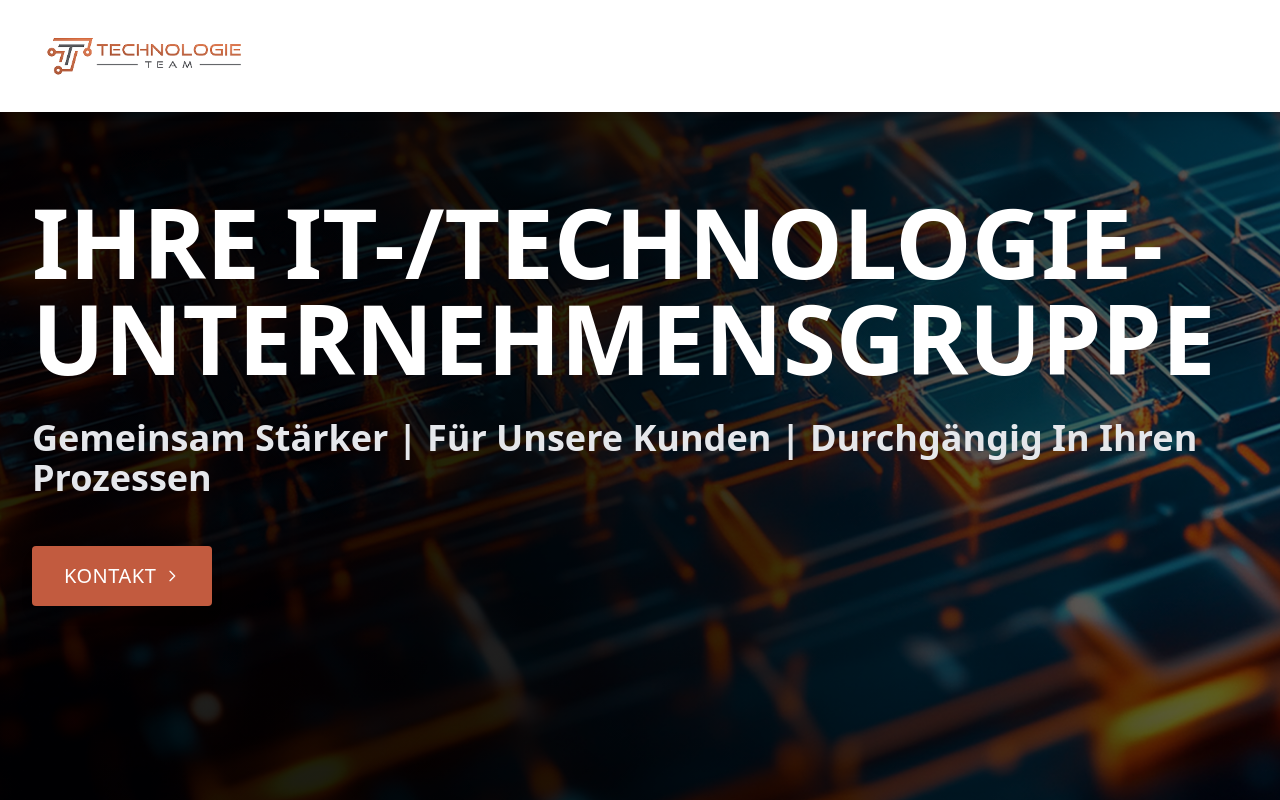
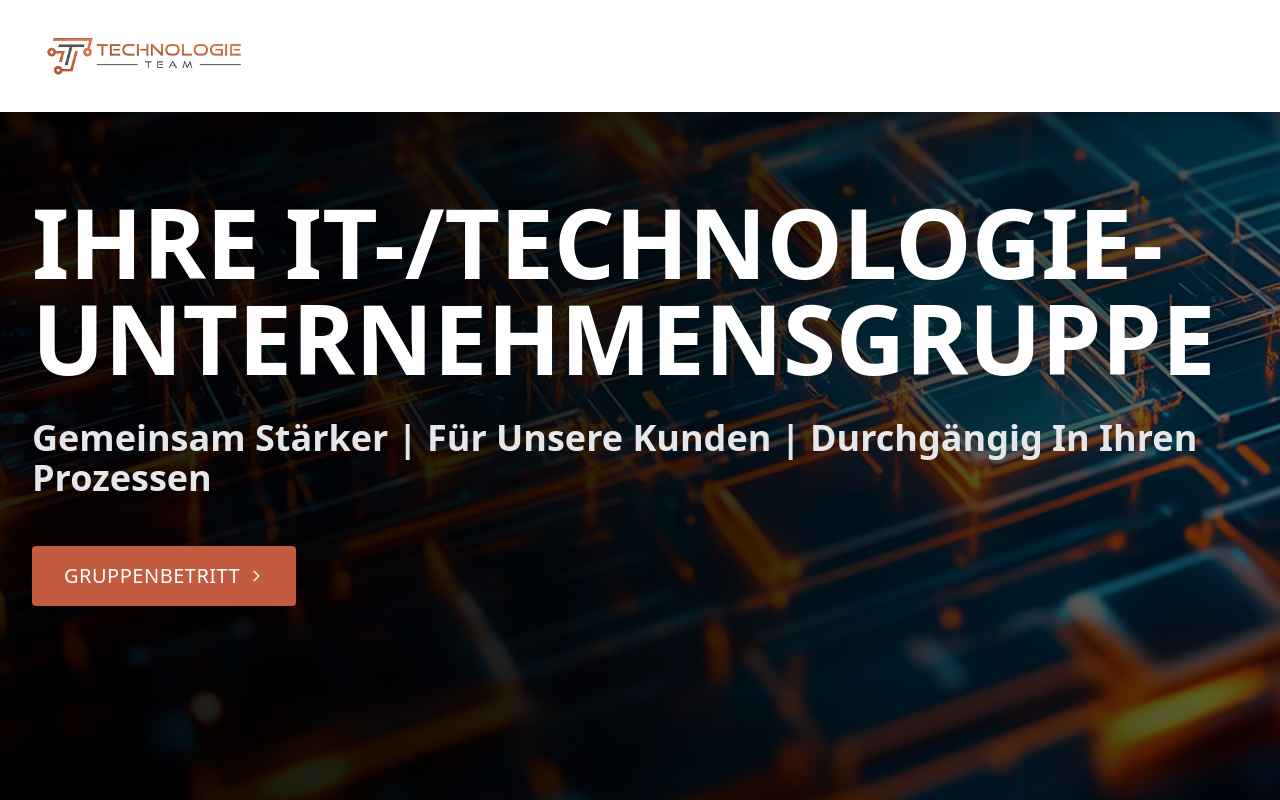
Before and after one commit to damjan1996/TechnologieTeamSite, a React (Vite) app: page / in a window 1280 px wide. Shown: the top 800 px of the page. Built offline with nearby package versions, Linux system fonts and the light colour scheme.

Commit message:
Fix - 15.05.2025

```diff
--- a/src/components/GroupValue.tsx
+++ b/src/components/GroupValue.tsx
@@ -45,7 +45,7 @@ const valueItems = [
   },
   {
     icon: Link2,
-    title: 'Gruppenzugehörigkeit',
+    title: 'Zugehörigkeit',
     description: 'Mehr aus den einzelnen Möglichkeiten rausholen und gemeinsam bessere Lösungen und Entwicklungen schaffen.'
   },
   {
--- a/src/components/Hero.tsx
+++ b/src/components/Hero.tsx
@@ -50,17 +50,17 @@ export default function Hero() {
                         </p>
                         <div className="section-enter section-enter-active delay-300 flex flex-col sm:flex-row sm:items-center gap-4">
                             <a
-                                href="mailto:kontakt@technologie.team?subject=Gruppenbeitritt%20anfragen"
+                                href="mailto:kontakt@technologie.team?subject=Webkontaktanfrage"
                                 className="group relative font-outfit inline-flex items-center justify-center
                                          overflow-hidden rounded bg-[#C25B3F] px-6 sm:px-8 py-3 sm:py-4
                                          text-base sm:text-lg md:text-xl font-medium uppercase tracking-wide
                                          text-white w-full sm:w-auto shadow-lg
                                          transition-all duration-300 ease-out
                                          hover:bg-[#A34832]"
-                                onClick={(e) => handleMailtoClick(e, "mailto:kontakt@technologie.team?subject=Gruppenbeitritt%20anfragen")}
+                                onClick={(e) => handleMailtoClick(e, "mailto:kontakt@technologie.team?subject=Webkontaktanfrage")}
                             >
                                 <span className="flex items-center gap-2">
-                                    Kontakt
+                                    Gruppenbetritt
                                     <svg
                                         className="w-4 h-4"
                                         fill="none"
```
Also changed, not shown: public/images/demoscomputer.png.
